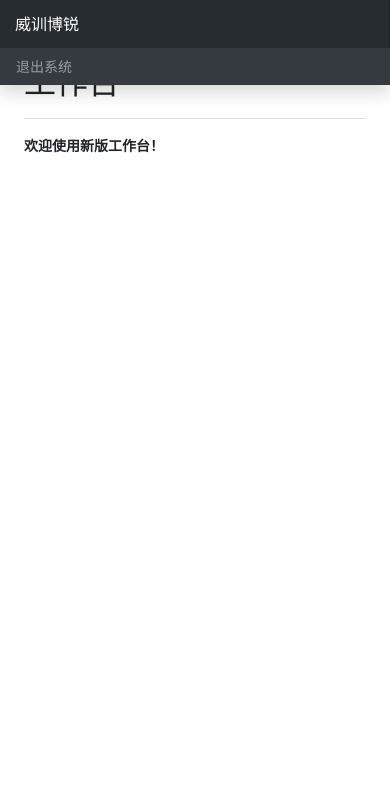
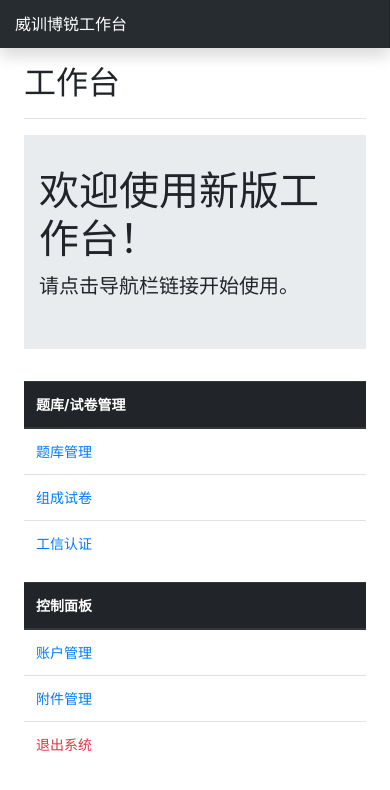
Before and after one commit to hejun0524/weixunborui, a Django app: page /dashboard/ in a window 390 px wide. Shown: the top 790 px of the page. Run offline with Django 3.2, Linux system fonts and the light colour scheme; the visitor is signed in with stand-in values (Sample User, id 1); some libraries are stand-ins or nearby versions.

Commit message:
modified templates for mobile display

```diff
--- a/templates/base_dashboard.html
+++ b/templates/base_dashboard.html
@@ -9,12 +9,7 @@
 <body>
 
 <nav class="navbar navbar-dark fixed-top bg-dark flex-md-nowrap p-0 shadow">
-    <div class="navbar-brand col-md-2 mr-0">威训博锐</div>
-    <ul class="navbar-nav px-3">
-        <li class="nav-item text-nowrap">
-            <a class="nav-link" href="{% url 'home:logout' %}">退出系统</a>
-        </li>
-    </ul>
+    <a class="navbar-brand col-md-2 mr-0" href="{% url 'home:dashboard' %}">威训博锐工作台</a>
 </nav>
 <div class="container-fluid">
     <div class="row">
@@ -68,6 +63,11 @@
                             <i class="fa fa-download"></i> 附件管理
                         </a>
                     </li>
+                    <li class="nav-item">
+                        <a class="nav-link" href="{% url 'home:logout' %}">
+                            <i class="fa fa-sign-out-alt"></i> 退出系统
+                        </a>
+                    </li>
                 </ul>
                 {% include 'messages.html' %}
             </div>
@@ -75,7 +75,9 @@
         <!-- Main canvas -->
         <main role="main" class="col-md-10 ml-sm-auto px-4">
             <div class="d-flex justify-content-between flex-wrap flex-md-nowrap align-items-center pt-3 pb-2 mb-3 border-bottom">
-                <h1 class="h2">{% block canvas_title %}{% endblock %}</h1>
+                <h2 class="h2">
+                    {% block canvas_title %}{% endblock %}
+                </h2>
             </div>
             <div class="container-fluid px-0 mb-5">
                 {% block content %}
--- a/templates/home/dashboard.html
+++ b/templates/home/dashboard.html
@@ -3,10 +3,64 @@
 {% block title %}工作台 - {{ user.profile.full_name }}{% endblock %}
 {% block canvas_title %}工作台{% endblock %}
 {% block content %}
-    <!-- Forms -->
+    <div class="jumbotron jumbotron-fluid">
+        <div class="container">
+            <h1 class="display-5">欢迎使用新版工作台！</h1>
+            <p class="lead">请点击导航栏链接开始使用。</p>
+        </div>
+    </div>
     <div class="row">
-        <div class="col-md-6 pr-md-5">
-            <p class="font-weight-bold">欢迎使用新版工作台！</p>
+        <div class="col-md-6">
+            <table class="table">
+                <thead class="thead-dark">
+                <tr>
+                    <th scope="col">题库/试卷管理</th>
+                </tr>
+                </thead>
+                <tbody>
+                <tr>
+                    <td scope="row">
+                        <a href="{% url 'pool:problems' %}">题库管理</a>
+                    </td>
+                </tr>
+                <tr>
+                    <td scope="row">
+                        <a href="{% url 'exam:exams' %}">组成试卷</a>
+                    </td>
+                </tr>
+                <tr>
+                    <td scope="row">
+                        <a href="{% url 'exam:certification' %}">工信认证</a>
+                    </td>
+                </tr>
+                </tbody>
+            </table>
+        </div>
+        <div class="col-md-6">
+            <table class="table">
+                <thead class="thead-dark">
+                <tr>
+                    <th scope="col">控制面板</th>
+                </tr>
+                </thead>
+                <tbody>
+                <tr>
+                    <td scope="row">
+                        <a href="{% url 'control:account' %}">账户管理</a>
+                    </td>
+                </tr>
+                <tr>
+                    <td scope="row">
+                        <a href="{% url 'control:download' %}">附件管理</a>
+                    </td>
+                </tr>
+                <tr>
+                    <td scope="row">
+                        <a href="{% url 'home:logout' %}" class="text-danger">退出系统</a>
+                    </td>
+                </tr>
+                </tbody>
+            </table>
         </div>
     </div>
 {% endblock %}
```
